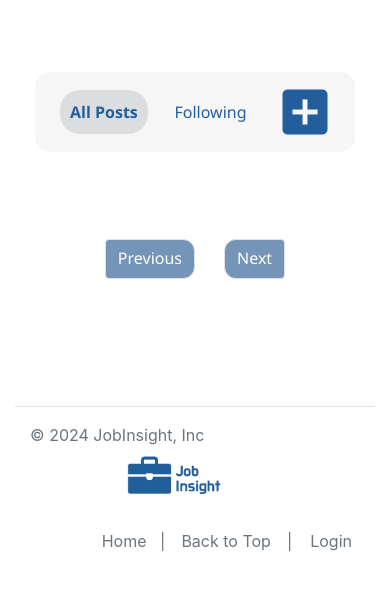
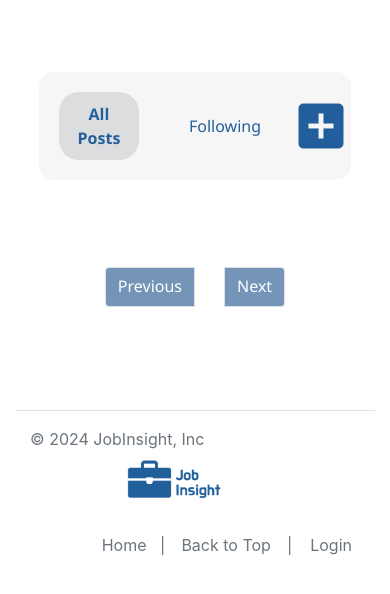
Before and after one commit to Mingyu-Lian/AgileWebDev_Group_Assignment, a Flask app: page / in a window 390 px wide. Shown: the part 91-685 px from the top of the page. Run offline with Flask 3, Linux system fonts and the light colour scheme; data that the repository does not hold is empty; some libraries are stand-ins or nearby versions.

Commit message:
Homepage FInish (including CSS)

```diff
--- a/app/static/styles.css
+++ b/app/static/styles.css
@@ -3,7 +3,7 @@ in the university of Western Australia (2024 S1) */
 /*This is a part of the Group assingment*/
 
 
-/* Base CSS */
+/* Base page CSS */
 
 .navbar .nav-logo img {
     transition: all 0.3s ease;
@@ -24,7 +24,6 @@ in the university of Western Australia (2024 S1) */
     transition: all 0.3S;
 }
 
-
 .navbar .navbar-nav .nav-link:hover {
     color: white !important;
     background-color: rgb(34, 95, 155);
@@ -35,12 +34,11 @@ in the university of Western Australia (2024 S1) */
     color: aliceblue !important;
 }
 
-
 .navbar .search-form{
     margin-top: 20px;
 }
 
-    /* button */
+/*base page button */
 .navbar .btn {
     background-color: rgb(34, 95, 155);
     border: none;
@@ -58,7 +56,7 @@ in the university of Western Australia (2024 S1) */
     background-color: rgb(55, 64, 73) !important;
 }
 
- /* login button */
+/* base page login button */
 .navbar .navbar-nav .login{
     color: white !important;
     border-radius: 20px !important;
@@ -89,7 +87,7 @@ in the university of Western Australia (2024 S1) */
     border-right: 70px !important;
 }
 
-  /* drop list  */
+/* base page drop list  */
 
 .navbar-nav .dropdown-name{
     color: black;
@@ -113,7 +111,6 @@ in the university of Western Australia (2024 S1) */
     background-color: rgb(34, 95, 155);
 }
 
-
 .flashmessage{
     list-style-type: none;
     border-radius: 20px;
@@ -129,10 +126,10 @@ in the university of Western Australia (2024 S1) */
     box-shadow:  0 4px 8px rgba(0, 0, 0, 0.5);
 }
 
-
 .nav-footer .nav-logo img {
     transition: all 0.3s ease;
 }
+
 .nav-footer .nav-logo img:hover {
     transform: scale(1.1);
     filter: drop-shadow(1px 0px 15px rgb(125, 121, 121));
@@ -141,6 +138,7 @@ in the university of Western Australia (2024 S1) */
 .nav-footer .nav-link:hover{
     transition: all 0.3s ease;
 }
+
 .nav-footer .nav-link:hover{
     filter: drop-shadow(1px 0px 10px rgb(0, 0, 0));
 
@@ -148,7 +146,7 @@ in the university of Western Australia (2024 S1) */
 
 
 /*Homepage CSS*/
-/*Home Sidebar*/
+/*Homepage Sidebar*/
 .homesidebar {
     display: flex;
     flex-direction: column;
@@ -157,32 +155,36 @@ in the university of Western Australia (2024 S1) */
     background-color:rgb(246, 246, 246);
     height: 100%;
     text-align: center;
-    margin-left: 20px;
     margin-right: 20px;
-    min-width: 90px;
+    min-width: 150px;
 }
 
 @media (max-width: 768px) {
     .homesidebar {
+        width: 100%;  /* 使sidebar占满整个行宽 */
         flex-direction: row;
         justify-content: space-around;
         align-items: center;
+        padding: 10px 0;  /* 调整padding以减少上下边距 */
+        margin-bottom: 10px;  /* 在sidebar和主内容区之间添加一些空间 */
     }
-    .homesidebar top2 {
-        margin: 0 10px;
+    .homesidebar .top2 {
+        margin: 0 5px; /* 在小屏幕上减少边距 */
+        padding: 5px 10px; /* 减少padding */
+    }
+    .add-post-btn {
+        font-size: 50px; /* 调整按钮大小以适应较小屏幕 */
     }
 }
-
 .homesidebar .top2{
     font-family:'Segoe UI', Tahoma, Geneva, Verdana, sans-serif;
     text-decoration: none;
     color: rgb(34, 95, 155);
-
     padding: 10px;
     border-radius: 20px;
     justify-content: center;
     transition: all 0.4s ease;
-    margin: 5px 5px;
+    margin: 5px 20px;
     display: inline-block;
     transition: all 0.4s ease;
 }
@@ -214,7 +216,7 @@ in the university of Western Australia (2024 S1) */
     font-weight: bold;
 }
 
-/* Homepage  Post Card */
+/* Homepage  PostsCard */
 
 .badge {
     color: white;
@@ -222,7 +224,6 @@ in the university of Western Australia (2024 S1) */
     font-size: 0.8em !important;
     font-weight: bold !important;
 }
-
 
 .post-card {
     border-radius: 30px !important;
@@ -253,7 +254,6 @@ in the university of Western Australia (2024 S1) */
     background-color:rgb(34, 95, 155) !important;
     height: 40px;
     transition: all 0.3s ease;
-    border-radius: 12px;
 }
 
 .pagination .page-item{
@@ -271,8 +271,6 @@ in the university of Western Australia (2024 S1) */
     font-family:'Segoe UI', Tahoma, Geneva, Verdana, sans-serif;
     color: white !important;
     background-color:rgb(15, 16, 16) !important;
-    padding-left: 20px !important;
-    padding-right: 20px !important;
 }
 .pagination .page-item.disabled .page-link {
     color:white !important;
--- a/app/templates/base.html
+++ b/app/templates/base.html
@@ -106,7 +106,7 @@
                     </div>
                     <div class="modal-footer">
                         <button type="button" class="btn btn-secondary" data-bs-dismiss="modal">Cancel</button>
-                        <a href="{{ url_for('main.login') }}" class="btn btn-primary">Login</a>
+                        <a href="{{ url_for('main.login') }}" class="btn btn-primary"><span class="spinner-grow spinner-grow-sm"></span> Login</a>
                     </div>
                 </div>
             </div>
--- a/app/templates/home.html
+++ b/app/templates/home.html
@@ -3,8 +3,8 @@
 {% block content %}
 
 <div class="container-fluid">
-    <div class="row">
-        <div class="col-md-2">
+    <div class="row" style="width: 95%;margin: auto;">
+        <div class="col-xs-12 col-sm-12 col-md-12 col-lg-2">
             <!-- Sidebar -->
             <div class="homesidebar">
                 <br>
@@ -22,8 +22,7 @@
         </div>
         <br>
 
-
-        <div class="col-md-9 ">
+        <div class="col-xs-12 col-sm-12 col-md-12 col-lg-10" >
             <!-- Post Board -->
             <br>
             <div class="row row-cols-1 row-cols-sm-2 row-cols-lg-4 g-4">
@@ -44,7 +43,6 @@
                                 No Category
                             </div>
                             {% endif %}
-
 
                             <img src="{{ url_for('static', filename='post_image/' + post.img) }}" class="card-img-top" alt="{{ post.title }}" style="height: 200px; object-fit: cover;">
                             {% else %}
@@ -69,30 +67,28 @@
                 <nav aria-label="Page navigation">
                     <ul class="pagination justify-content-center">
                         {% if page > 1 %}
-                        <li class="page-item"><a class="page-link" href="{{ url_for('main.home', page=page - 1, filter=filter) }}">Previous</a></li>
+                        <li class="page-item"><a class="page-link " href="{{ url_for('main.home', page=page - 1, filter=filter) }}">Previous</a></li>
                         {% else %}
-                        <li class="page-item disabled"><span class="page-link">Previous</span></li>
+                        <li class="page-item disabled "><span class="page-link">Previous</span></li>
                         {% endif %}
 
                         {% for num in range(1, total_pages + 1) %}
                             {% if num == page %}
-                            <li class="page-item active"><span class="page-link">{{ num }}</span></li>
+                            <li class="page-item active "><span class="page-link">{{ num }}</span></li>
                             {% else %}
-                            <li class="page-item"><a class="page-link" href="{{ url_for('main.home', page=num, filter=filter) }}">{{ num }}</a></li>
+                            <li class="page-item"><a class="page-link " href="{{ url_for('main.home', page=num, filter=filter) }}">{{ num }}</a></li>
                             {% endif %}
                         {% endfor %}
 
                         {% if page  < total_pages %}
-                        <li class="page-item"><a class="page-link" href="{{ url_for('main.home', page=page + 1, filter=filter) }}">Next</a></li>
+                        <li class="page-item"><a class="page-link " href="{{ url_for('main.home', page=page + 1, filter=filter) }}">Next</a></li>
                         {% else %}
-                        <li class="page-item disabled"><span class="page-link">Next</span></li>
+                        <li class="page-item disabled"><span class="page-link ">Next</span></li>
                         {% endif %}
                     </ul>
                 </nav>
             <br>
             <br>
-            <br>
-
 
         </div>
     </div>
--- a/app/templates/post.html
+++ b/app/templates/post.html
@@ -107,7 +107,7 @@
         </div>
 
         {% if current_user.is_authenticated %}
-            <button type="submit" class="btn btn-primary">Submit Comment</button>
+            <button type="submit" class="btn btn-primary submit-button">Submit Comment</button>
         {% else %}
             <p>You must be logged in to comment. <a href="{{ url_for('main.login') }}">Log in here</a>.</p>
         {% endif %}
```
